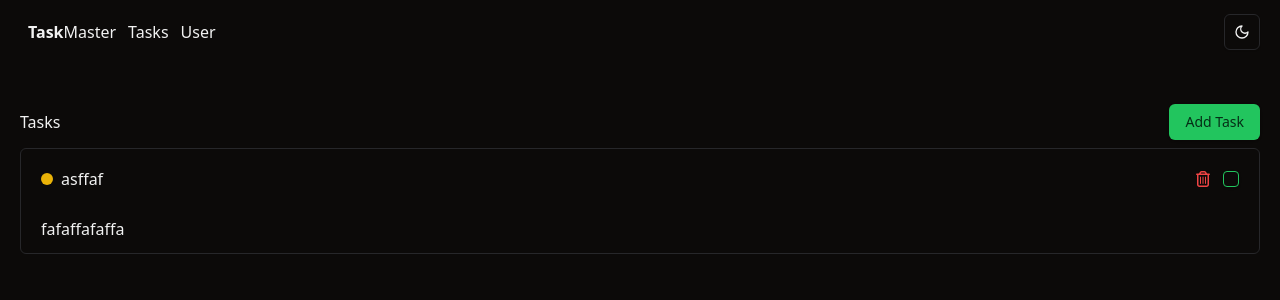
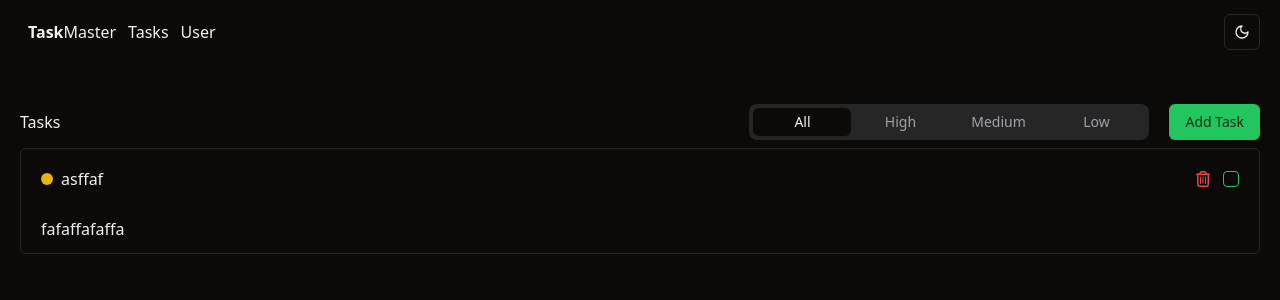
Before and after one commit to mdasif8393/l2-redux-bootstrap, a React (Vite) app: page / in a window 1280 px wide. Shown: the top 300 px of the page. Built offline with nearby package versions, Linux system fonts and the light colour scheme.

Commit message:
25-5 Creating Task Filters

```diff
--- a/package.json
+++ b/package.json
@@ -18,6 +18,7 @@
     "@radix-ui/react-popover": "^1.1.4",
     "@radix-ui/react-select": "^2.1.4",
     "@radix-ui/react-slot": "^1.1.1",
+    "@radix-ui/react-tabs": "^1.1.2",
     "@reduxjs/toolkit": "^2.5.0",
     "class-variance-authority": "^0.7.1",
     "clsx": "^2.1.1",
--- /dev/null
+++ b/src/components/ui/tabs.tsx
@@ -0,0 +1,53 @@
+import * as React from "react"
+import * as TabsPrimitive from "@radix-ui/react-tabs"
+
+import { cn } from "@/lib/utils"
+
+const Tabs = TabsPrimitive.Root
+
+const TabsList = React.forwardRef<
+  React.ElementRef<typeof TabsPrimitive.List>,
+  React.ComponentPropsWithoutRef<typeof TabsPrimitive.List>
+>(({ className, ...props }, ref) => (
+  <TabsPrimitive.List
+    ref={ref}
+    className={cn(
+      "inline-flex h-9 items-center justify-center rounded-lg bg-muted p-1 text-muted-foreground",
+      className
+    )}
+    {...props}
+  />
+))
+TabsList.displayName = TabsPrimitive.List.displayName
+
+const TabsTrigger = React.forwardRef<
+  React.ElementRef<typeof TabsPrimitive.Trigger>,
+  React.ComponentPropsWithoutRef<typeof TabsPrimitive.Trigger>
+>(({ className, ...props }, ref) => (
+  <TabsPrimitive.Trigger
+    ref={ref}
+    className={cn(
+      "inline-flex items-center justify-center whitespace-nowrap rounded-md px-3 py-1 text-sm font-medium ring-offset-background transition-all focus-visible:outline-none focus-visible:ring-2 focus-visible:ring-ring focus-visible:ring-offset-2 disabled:pointer-events-none disabled:opacity-50 data-[state=active]:bg-background data-[state=active]:text-foreground data-[state=active]:shadow",
+      className
+    )}
+    {...props}
+  />
+))
+TabsTrigger.displayName = TabsPrimitive.Trigger.displayName
+
+const TabsContent = React.forwardRef<
+  React.ElementRef<typeof TabsPrimitive.Content>,
+  React.ComponentPropsWithoutRef<typeof TabsPrimitive.Content>
+>(({ className, ...props }, ref) => (
+  <TabsPrimitive.Content
+    ref={ref}
+    className={cn(
+      "mt-2 ring-offset-background focus-visible:outline-none focus-visible:ring-2 focus-visible:ring-ring focus-visible:ring-offset-2",
+      className
+    )}
+    {...props}
+  />
+))
+TabsContent.displayName = TabsPrimitive.Content.displayName
+
+export { Tabs, TabsList, TabsTrigger, TabsContent }
--- a/src/pages/Tasks.tsx
+++ b/src/pages/Tasks.tsx
@@ -1,16 +1,46 @@
 import AddTaskModal from "@/components/module/tasks/AddTaskModal";
 import TaskCard from "@/components/module/tasks/TaskCard";
+import { Tabs, TabsList, TabsTrigger } from "@/components/ui/tabs";
 
-import { selectTasks } from "@/redux/features/task/taskSlice";
-import { useAppSelector } from "@/redux/hook";
+import { selectTasks, updateFilter } from "@/redux/features/task/taskSlice";
+import { useAppDispatch, useAppSelector } from "@/redux/hook";
 
 const Tasks = () => {
   const tasks = useAppSelector(selectTasks);
+  const dispatch = useAppDispatch();
 
   return (
     <div className="mx-auto max-w-7xl px-5 mt-10">
-      <div className="flex justify-between items-center mb-2">
-        <h1>Tasks</h1>
+      <div className="flex justify-end items-center gap-5 mb-2">
+        <h1 className="mr-auto">Tasks</h1>
+        <Tabs defaultValue="all" className="w-[400px]">
+          <TabsList className="grid w-full grid-cols-4">
+            <TabsTrigger
+              onClick={() => dispatch(updateFilter("all"))}
+              value="all"
+            >
+              All
+            </TabsTrigger>
+            <TabsTrigger
+              onClick={() => dispatch(updateFilter("high"))}
+              value="high"
+            >
+              High
+            </TabsTrigger>
+            <TabsTrigger
+              onClick={() => dispatch(updateFilter("medium"))}
+              value="medium"
+            >
+              Medium
+            </TabsTrigger>
+            <TabsTrigger
+              onClick={() => dispatch(updateFilter("low"))}
+              value="low"
+            >
+              Low
+            </TabsTrigger>
+          </TabsList>
+        </Tabs>
         <AddTaskModal />
       </div>
       <div>
--- a/src/redux/features/task/taskSlice.ts
+++ b/src/redux/features/task/taskSlice.ts
@@ -50,12 +50,28 @@ const taskSlice = createSlice({
     deleteTask: (state, action: PayloadAction<string>) => {
       state.tasks = state.tasks.filter((task) => task.id !== action.payload);
     },
+    updateFilter: (
+      state,
+      action: PayloadAction<"all" | "high" | "medium" | "low">
+    ) => {
+      state.filter = action.payload;
+    },
   },
 });
 
-export const selectTasks = (state: RootState) => state.todo.tasks;
+export const selectTasks = (state: RootState) => {
+  if (state.todo.filter === "low") {
+    return state.todo.tasks.filter((task) => task.priority === "low");
+  } else if (state.todo.filter === "medium") {
+    return state.todo.tasks.filter((task) => task.priority === "medium");
+  } else if (state.todo.filter === "high") {
+    return state.todo.tasks.filter((task) => task.priority === "high");
+  }
+  return state.todo.tasks;
+};
 export const selectFilter = (state: RootState) => state.todo.filter;
 
-export const { addTask, toggleCompleteState, deleteTask } = taskSlice.actions;
+export const { addTask, toggleCompleteState, deleteTask, updateFilter } =
+  taskSlice.actions;
 
 export default taskSlice.reducer;
```
Also changed, not shown: 1 other file (tests, documents, lock files or other folders).
